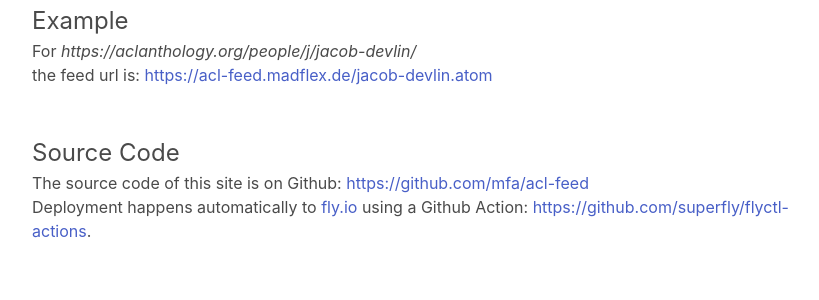
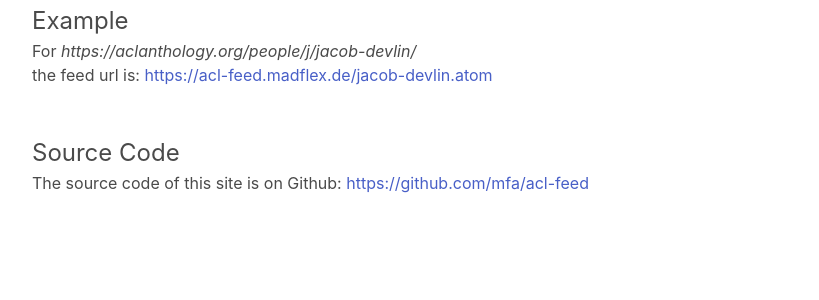
Before and after one commit to mfa/acl-feed, a Flask app: page / in a window 1280 px wide. Shown: the part 217-517 px from the top of the page, without its empty margins (236-1055 px from the left). Run offline with Flask 2, Linux system fonts and the light colour scheme.

Commit message:
remove paragraph on site about auto deployment to fly.io

```diff
--- a/app/templates/home.html
+++ b/app/templates/home.html
@@ -48,7 +48,6 @@
           </p>
           <h4 class="is-size-4 mt-6">Source Code</h4>
           <p>The source code of this site is on Github: <a href="https://github.com/mfa/acl-feed">https://github.com/mfa/acl-feed</a></p>
-          <p>Deployment happens automatically to <a href="https://fly.io">fly.io</a> using a Github Action: <a href="https://github.com/superfly/flyctl-actions">https://github.com/superfly/flyctl-actions</a>.</p>
         </div>
       </div>
     </div>
```
